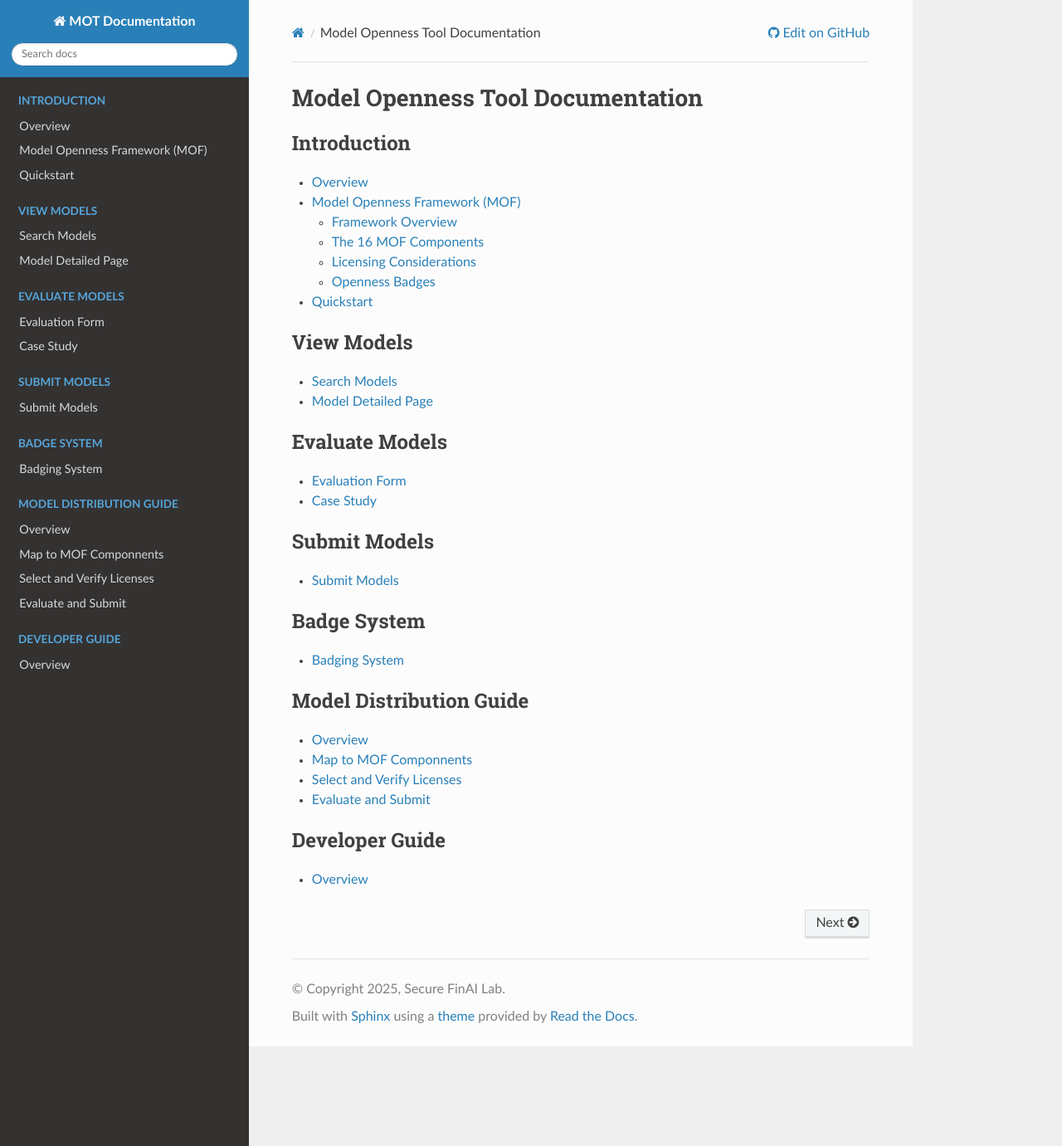
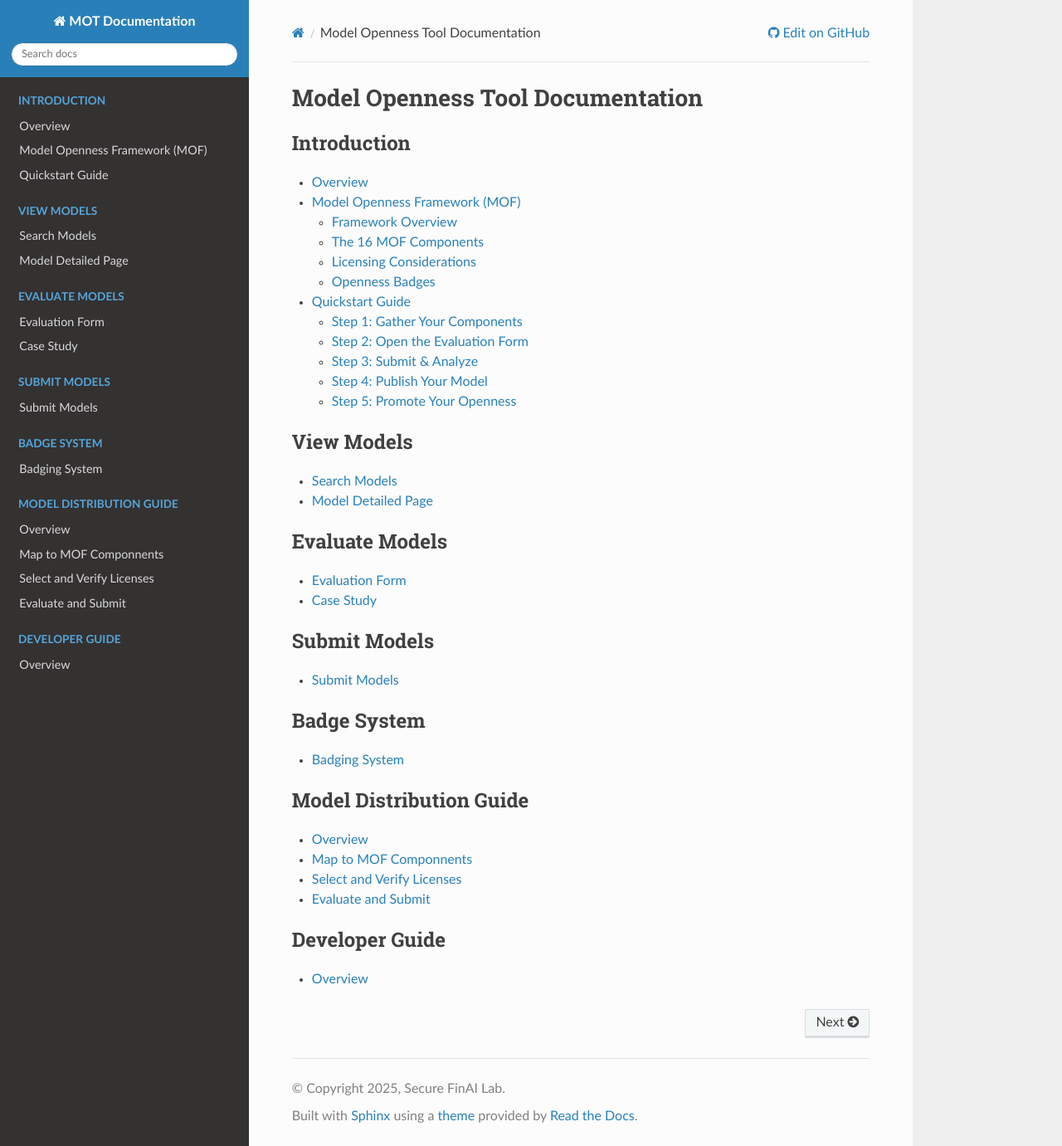
Before and after one commit to Open-Finance-Lab/MOT_Docs, a Sphinx documentation site: the page built from docs/source/index.rst, in a window 1280 px wide and 1381 px high. Shown: the whole window at 83% size. Built offline with Sphinx 7.4.7 and the Read the Docs theme 3.1.0, drawn with Linux system fonts in a browser that asks for light colours; some of the changed lines change nothing that is shown.

Commit message:
Update quickstart.rst

```diff
--- a/docs/source/intro/quickstart.rst
+++ b/docs/source/intro/quickstart.rst
@@ -1,3 +1,65 @@
-============================
-Quickstart
-============================
+================
+Quickstart Guide
+================
+
+Follow these steps to evaluate your model’s openness using the Model Openness Tool (MOT).
+
+Step 1: Gather Your Components
+-----------------------------
+Prepare your model release package with relevant artifacts, such as:
+
+- Model card & data card
+- Training and test datasets (or links to them)
+- Code: preprocessing, training, evaluation, inference
+- Model checkpoints & hyperparameters
+- Documentation (README, research paper, diagrams)
+- License files for each component
+
+Refer to the :doc:`intro/mof` page for the definitive list of 16 MOF components.
+
+Step 2: Open the Evaluation Form
+--------------------------------
+Visit:
+
+https://mot.isitopen.ai/model/evaluate
+
+Here’s what you’ll encounter:
+
+1. **Model Details** – name, version, producer, contact, type
+2. **Global Licenses** – apply default licenses to code, data, and documentation across components
+3. **Component Overrides** – override any global license per component (e.g., a dataset with a different license)
+
+Step 3: Submit & Analyze
+------------------------
+After form submission, MOT:
+
+- Checks which of the 16 MOF components are included
+- Validates if each uses an appropriate open license (based on MOF’s license rules)
+- Assigns openness class (I–III) combining completeness and license compliance :contentReference[oaicite:1]{index=1}
+
+You’ll receive:
+
+- A component-by-component breakdown (✅ open / ⚠️ restrictive / ❌ unreleased)
+- Your MOF class score (1, 2, or 3)
+- Downloadable files:
+  - `MOF.json` manifest
+  - Embed-ready openness badge
+
+Step 4: Publish Your Model
+--------------------------------------
+To add your model to MOT’s public catalog:
+
+1. Fork the GitHub repo `lfai/model_openness_tool`
+2. Add your model’s metadata and `MOF.json` under `models/`
+3. Create a Pull Request for community review
+
+Once merged, your model appears on the live catalog.
+
+Step 5: Promote Your Openness
+-----------------------------
+Embed the badge and link back to your public MOT page:
+
+- In your documentation (README, website, Hugging Face card)
+- It signals transparency and licensure clarity to users and collaborators
+
+For a detailed walkthrough including screenshots, see :doc:`../evaluate/case_walkthrough`.
```
